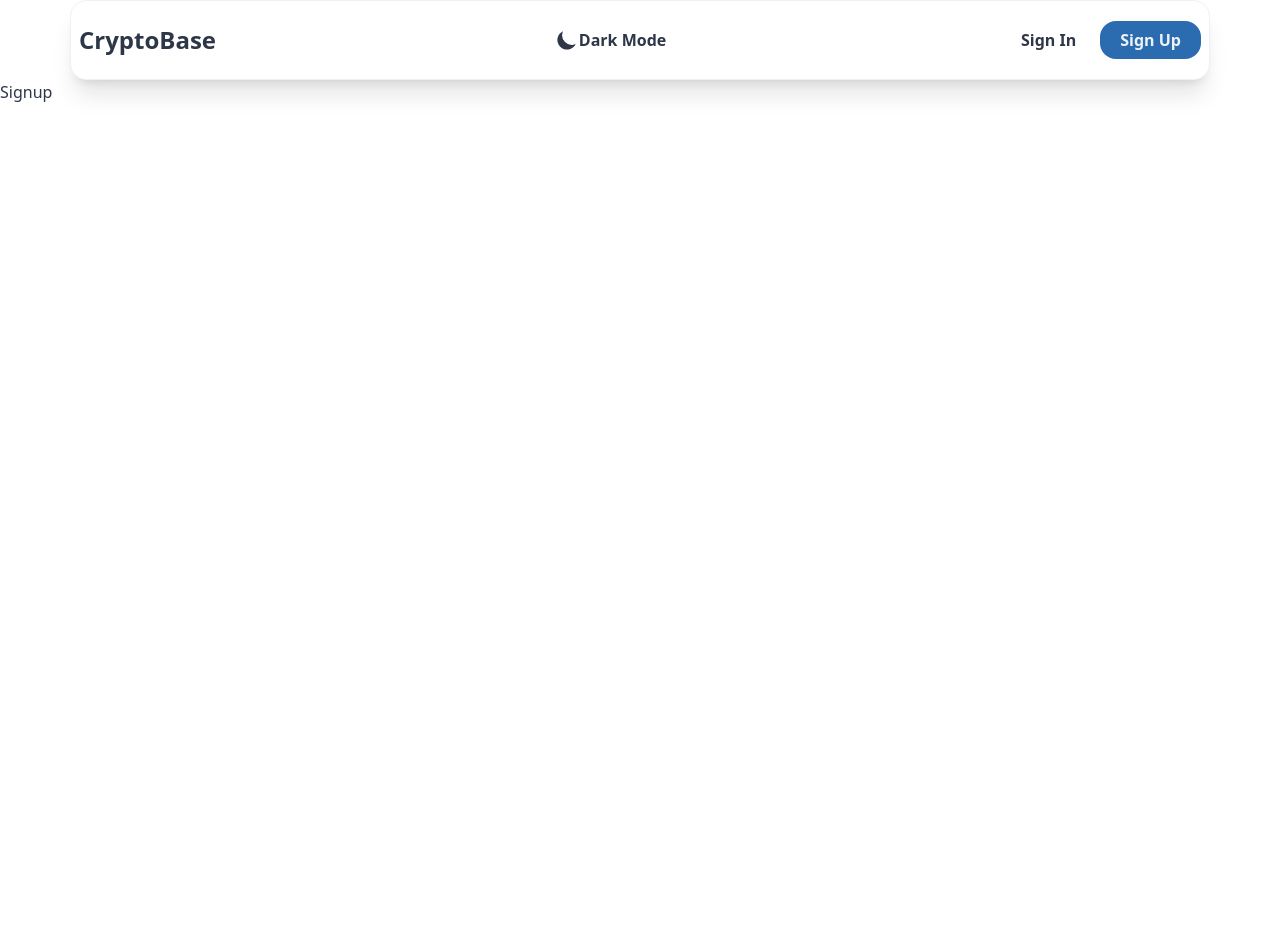
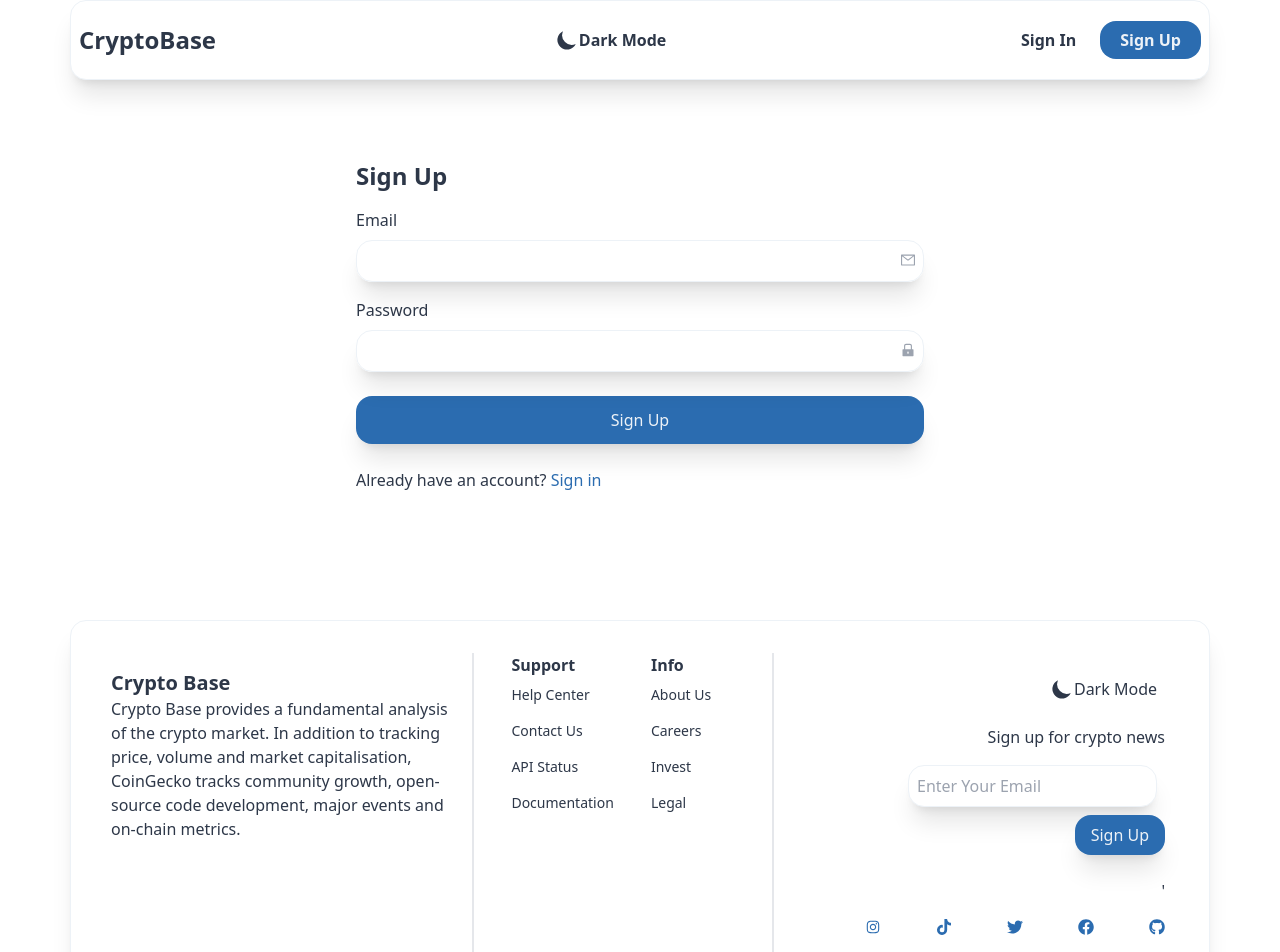
Before and after one commit to saifsolangi/crypto-project, a React (Create React App) app: page /signup in a window 1280 px wide. Shown: the top 952 px of the page. Before the commit the page ends 800 px from the top, so only its background shows below. Built offline with nearby package versions, Linux system fonts and the light colour scheme; no server answers.

Commit message:
sign in and sign up pages created

```diff
--- a/src/App.js
+++ b/src/App.js
@@ -8,6 +8,7 @@ import Signup from './routes/Signup'
 import Account from './routes/Account'
 import CoinPage from './routes/CoinPage';
 import axios from 'axios';
+import Footer from './components/Footer';
 
 function App() {
 
@@ -36,6 +37,7 @@ function App() {
           <Route path='/coin/:coinId' />
         </Route>
       </Routes>
+      <Footer />
 
     </ThemeProvider>
   );
--- /dev/null
+++ b/src/components/Footer.jsx
@@ -0,0 +1,67 @@
+import React from 'react'
+import ThemeToggle from './ThemeToggle'
+import { AiOutlineInstagram } from 'react-icons/ai'
+import { FaFacebook, FaGithub, FaTiktok, FaTwitter } from 'react-icons/fa'
+
+const Footer = () => {
+    return (
+        <div className='rounded-div mt-8 pt-8 text-primary'>
+            <div className='grid md:grid-cols-3 pl-8'>
+                <div className=' text-center md:text-left md:border-r-2 pr-6 py-4'>
+                    <h1 className='text-xl font-bold'>
+                        Crypto Base
+                    </h1>
+                    <p>
+                        Crypto Base provides a fundamental analysis of the crypto market. In addition to tracking price, volume and market capitalisation, CoinGecko tracks community growth, open-source code development, major events and on-chain metrics.
+                    </p>
+                </div>
+                <div className='flex justify-evenly w-full md:max-w-[300px] md:border-r-2 pr-6'>
+                    <div>
+                        <h2 className='font-bold'>Support</h2>
+                        <ul>
+                            <li className='text-sm py-2'>Help Center</li>
+                            <li className='text-sm py-2'>Contact Us</li>
+                            <li className='text-sm py-2'>API Status</li>
+                            <li className='text-sm py-2'>Documentation</li>
+                        </ul>
+                    </div>
+                    <div>
+                        <h2 className='font-bold'>Info</h2>
+                        <ul>
+                            <li className='text-sm py-2'>About Us</li>
+                            <li className='text-sm py-2'>Careers</li>
+                            <li className='text-sm py-2'>Invest</li>
+                            <li className='text-sm py-2'>Legal</li>
+                        </ul>
+                    </div>
+                </div>
+                <div className='text-right pr-9'>
+                    <div className='w-full flex justify-end'>
+                        <div className='w-full md:w-[300px] py-4 relative'>
+                            <div className='flex justify-center md:justify-end py-4 md:py-4 md:pb-4 mt-[-1rem]'>
+                                <ThemeToggle />
+                            </div>
+                            <p className='text-center md:text-right'>Sign up for crypto news</p>
+                            <div className='py-4'>
+                                <form>
+                                    <input className='bg-primary border border-input p-2 mr-2 w-full shadow-xl rounded-2xl md:w-auto' type='email' placeholder='Enter Your Email' />
+                                    <button className='bg-button text-btnText px-4 p-2 w-full rounded-2xl shadow-xl hover:shadow-2xl md:w-auto my-2'>Sign Up</button>
+                                </form>
+                            </div>'
+                            <div className='flex py-4 justify-between text-accent'>
+                                <AiOutlineInstagram />
+                                <FaTiktok />
+                                <FaTwitter />
+                                <FaFacebook />
+                                <FaGithub />
+                            </div>
+                        </div>
+                    </div>
+                </div>
+            </div>
+            <p className='text-center py-4'>Powered By CoinGecko</p>
+        </div>
+    )
+}
+
+export default Footer
--- a/src/routes/CoinPage.jsx
+++ b/src/routes/CoinPage.jsx
@@ -6,8 +6,6 @@ import { FaTwitter, FaFacebook, FaReddit, FaGithub } from 'react-icons/fa'
 import DOMPurify from 'dompurify';
 
 import { useParams } from 'react-router-dom';
-
-
 
 function CoinPage() {
 
@@ -134,7 +132,7 @@ function CoinPage() {
             {/* Description */}
 
             <div className='py-1'>
-                <p className='text-xl font-bold'>About {coin.name}</p>
+                <p className='text-xl font-bold text-justify'>About {coin.name}</p>
                 <p dangerouslySetInnerHTML={{ __html: DOMPurify.sanitize(coin.description ? coin.description.en : ''), }}></p>
             </div>
         </div>
--- a/src/routes/Signin.jsx
+++ b/src/routes/Signin.jsx
@@ -1,8 +1,32 @@
 import React from 'react'
+import { AiFillLock, AiOutlineMail } from 'react-icons/ai'
+import { Link } from 'react-router-dom'
 
-function Signin() {
+const Signin = () => {
     return (
-        <div>Signin</div>
+        <div>
+            <div className='max-w-[400px] mx-auto min-w-[600px] px-4 py-20'>
+                <h1 className='text-2xl font-bold'>Sign In</h1>
+                <form>
+                    <div className='my-4'>
+                        <label>Email</label>
+                        <div className='my-2 w-full relative rounded-2xl shadow-xl'>
+                            <input className='w-full p-2 bg-primary border border-input rounded-2xl' type='email' />
+                            <AiOutlineMail className='absolute right-2 top-3 text-gray-400' />
+                        </div>
+                    </div>
+                    <div className='my-4'>
+                        <label>Password</label>
+                        <div className='my-2 w-full relative rounded-2xl shadow-xl'>
+                            <input className='w-full p-2 bg-primary border border-input rounded-2xl' type='password' />
+                            <AiFillLock className='absolute right-2 top-3 text-gray-400' />
+                        </div>
+                    </div>
+                    <button className='w-full my-2 p-3 bg-button text-btnText rounded-2xl shadow-xl'>Sign In</button>
+                </form>
+                <p className='my-4'>Don't have an account? <Link className='text-accent' to={'/signup'}> Sign Up</Link></p>
+            </div>
+        </div>
     )
 }
 
--- a/src/routes/Signup.jsx
+++ b/src/routes/Signup.jsx
@@ -1,8 +1,32 @@
 import React from 'react'
+import { AiFillLock, AiOutlineMail } from 'react-icons/ai'
+import { Link } from 'react-router-dom'
 
-function Signup() {
+const Signup = () => {
     return (
-        <div>Signup</div>
+        <div>
+            <div className='max-w-[400px] mx-auto min-w-[600px] px-4 py-20'>
+                <h1 className='text-2xl font-bold'>Sign Up</h1>
+                <form>
+                    <div className='my-4'>
+                        <label>Email</label>
+                        <div className='my-2 w-full relative rounded-2xl shadow-xl'>
+                            <input className='w-full p-2 bg-primary border border-input rounded-2xl' type='email' />
+                            <AiOutlineMail className='absolute right-2 top-3 text-gray-400' />
+                        </div>
+                    </div>
+                    <div className='my-4'>
+                        <label>Password</label>
+                        <div className='my-2 w-full relative rounded-2xl shadow-xl'>
+                            <input className='w-full p-2 bg-primary border border-input rounded-2xl' type='password' />
+                            <AiFillLock className='absolute right-2 top-3 text-gray-400' />
+                        </div>
+                    </div>
+                    <button className='w-full my-2 p-3 bg-button text-btnText rounded-2xl shadow-xl'>Sign Up</button>
+                </form>
+                <p className='my-4'>Already have an account? <Link className='text-accent' to={'/signin'}> Sign in</Link></p>
+            </div>
+        </div>
     )
 }
 
```
